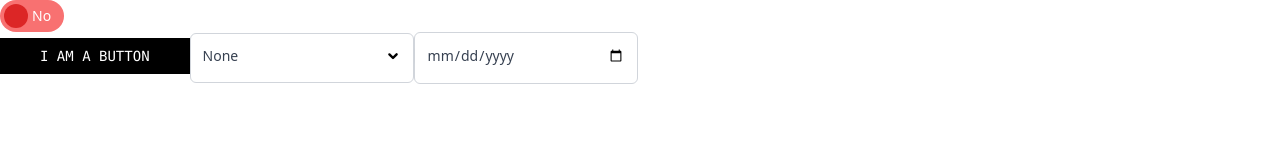
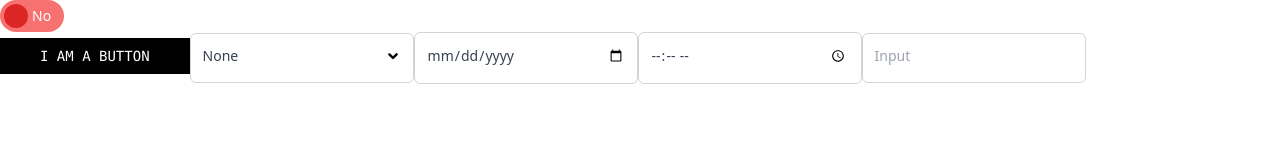
Before and after one commit to AvirukBasak/formease-internship-task, a Next.js app: page / in a window 1280 px wide. Shown: the top 160 px of the page. Built offline with nearby package versions, Linux system fonts and the light colour scheme.

Commit message:
impl input components

```diff
--- a/src/components/DatePicker.tsx
+++ b/src/components/DatePicker.tsx
@@ -18,7 +18,10 @@ export default function DatePicker({ onDateSet }: DatePickerProps): JSX.Element
           focus:outline-none focus:ring-2 focus:ring-offset-2 focus:ring-offset-gray-100"
       type="date"
       value={date?.toISOString().split("T")[0] || ""}
-      onChange={(e) => setDate(new Date(e.target.value))}
+      onChange={e => {
+        setDate(oldDate => new Date(e.target.value));
+        onDateSet && onDateSet(new Date(e.target.value));
+      }}
     />
   )
 }
--- a/src/components/TextField.tsx
+++ b/src/components/TextField.tsx
@@ -0,0 +1,29 @@
+import { useState } from "react"
+
+interface TextFieldProps {
+  placeholder?: string
+  onTextSet?: (text: string) => void
+}
+
+export default function TextField({ onTextSet, placeholder }: TextFieldProps): JSX.Element {
+  const [text, setText] = useState<string>("");
+  return (
+    <input
+      className="
+          md:w-56
+          rounded-md border border-gray-300
+          px-3 pt-3 pb-4
+          bg-white
+          text-sm text-gray-700
+          hover:bg-gray-50
+          focus:outline-none focus:ring-2 focus:ring-offset-2 focus:ring-offset-gray-100"
+      type="text"
+      placeholder={placeholder || "Input"}
+      value={text}
+      onChange={e => {
+        setText(oldText => e.target.value);
+        onTextSet && onTextSet(e.target.value);
+      }}
+    />
+  )
+}
--- a/src/components/TimePicker.tsx
+++ b/src/components/TimePicker.tsx
@@ -0,0 +1,27 @@
+import { useState } from "react"
+
+interface TimePickerProps {
+  onTimeSet?: (time: string) => void
+}
+
+export default function TimePicker({ onTimeSet }: TimePickerProps): JSX.Element {
+  const [time, setTime] = useState<string>("");
+  return (
+    <input
+      className="
+          md:w-56
+          rounded-md border border-gray-300
+          px-3 pt-3 pb-4
+          bg-white
+          text-sm text-gray-700
+          hover:bg-gray-50
+          focus:outline-none focus:ring-2 focus:ring-offset-2 focus:ring-offset-gray-100"
+      type="time"
+      value={time}
+      onChange={e => {
+        setTime(oldTime => e.target.value);
+        onTimeSet && onTimeSet(e.target.value);
+      }}
+    />
+  )
+}
--- a/src/pages/index.tsx
+++ b/src/pages/index.tsx
@@ -4,6 +4,8 @@ import ToggleSwitch from '@/components/ToggleSwitch'
 import Button from '@/components/Button'
 import DropDownList from '@/components/DropDownList'
 import DatePicker from '@/components/DatePicker'
+import TimePicker from '@/components/TimePicker'
+import TextField from '@/components/TextField'
 
 const inter = Inter({ subsets: ['latin'] })
 
@@ -14,6 +16,8 @@ export default function Home(): JSX.Element {
       <Button label="I am a Button" onClick={() => console.log('clicked')} />
       <DropDownList list={['one', 'two', 'three']} onSelect={(selection) => console.log(selection)} />
       <DatePicker onDateSet={(date) => console.log(date)} />
+      <TimePicker onTimeSet={(time) => console.log(time)} />
+      <TextField onTextSet={(text) => console.log(text)} />
     </>
   )
 }
```
